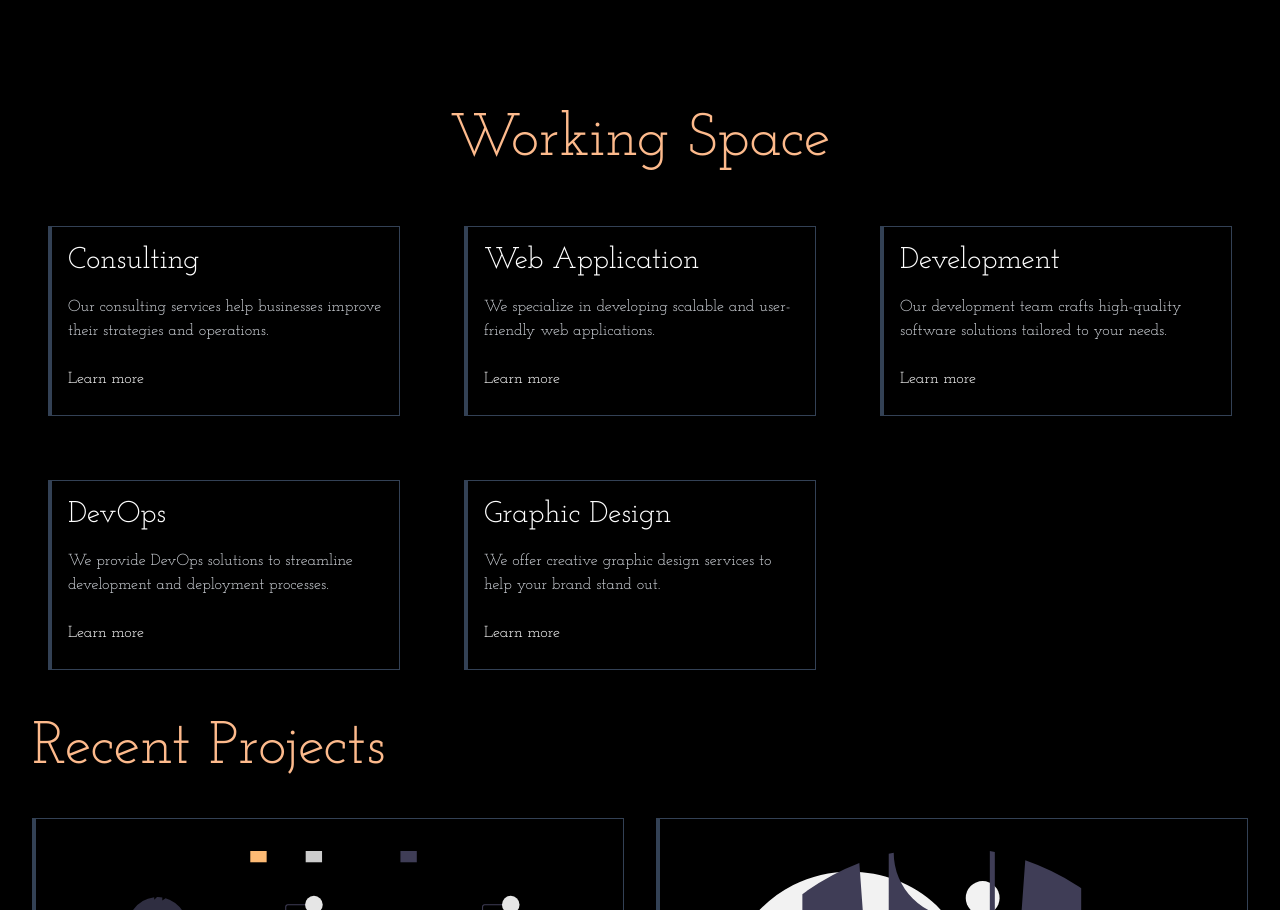
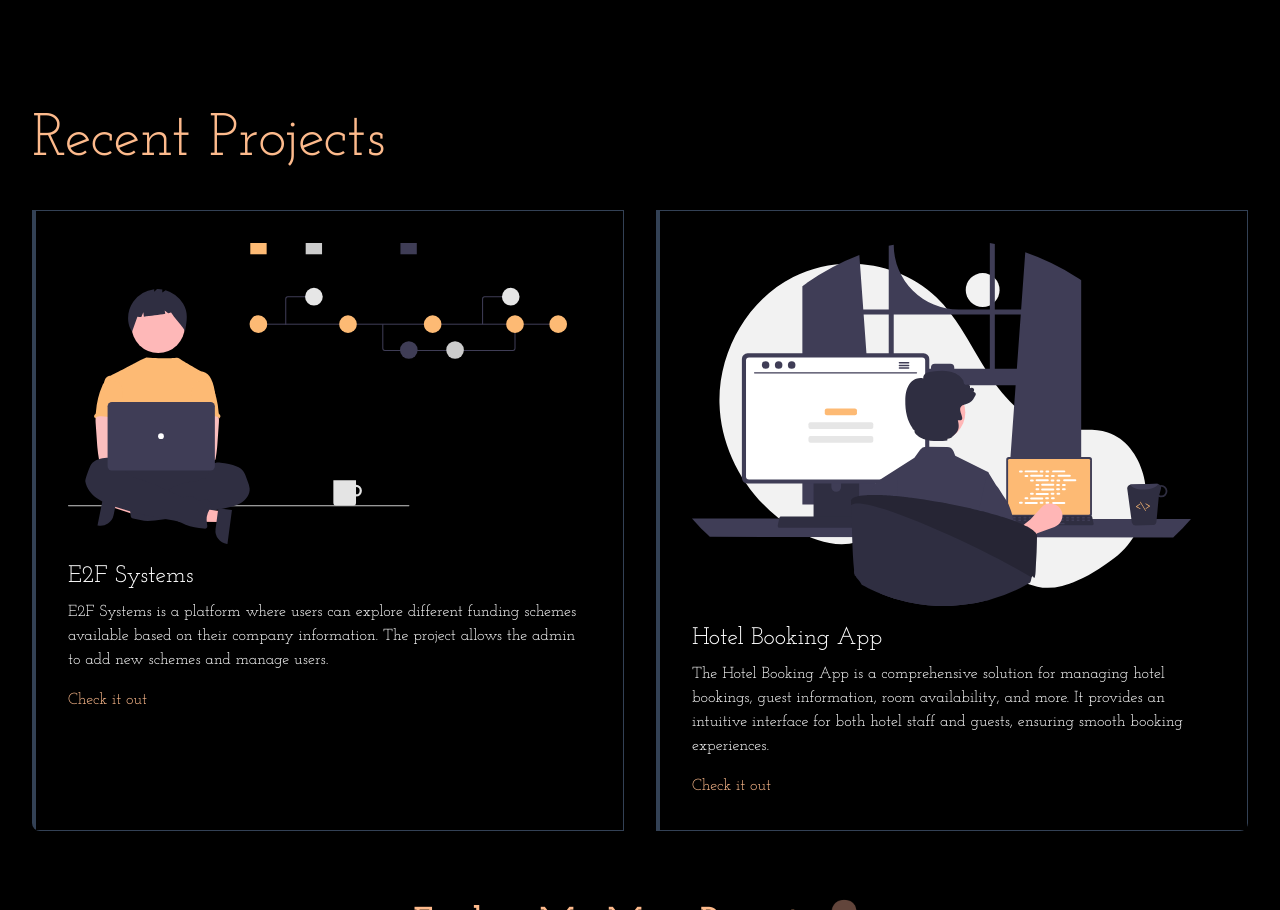
Before and after one commit to jimmyptl-jer/Graywolf-frontend, a React (Vite) app: page / in a window 1280 px wide. Shown: the part 1705-2615 px from the top of the page. Built offline with nearby package versions, Linux system fonts and the light colour scheme; a web font is replaced by a local one.

Commit message:
Update Home.jsx
Tiles of Working space remove

```diff
--- a/src/Pages/Home.jsx
+++ b/src/Pages/Home.jsx
@@ -11,7 +11,7 @@ const Home = () => {
     <div className="m-5 md:m-0 lg:m-0">
       <Hero />
       <AboutMe />
-      <Tiles />
+{/*       <Tiles /> */}
       <RecentProjects />
       <CheckOutMyWork />
       <LatestBlogPosts />
```
